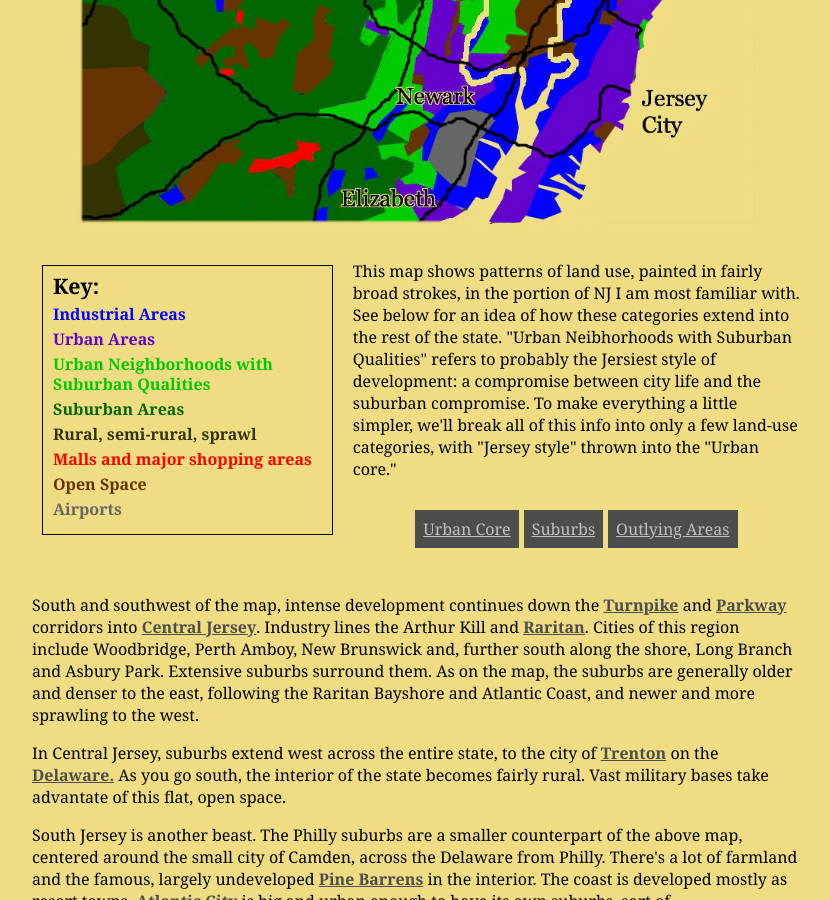
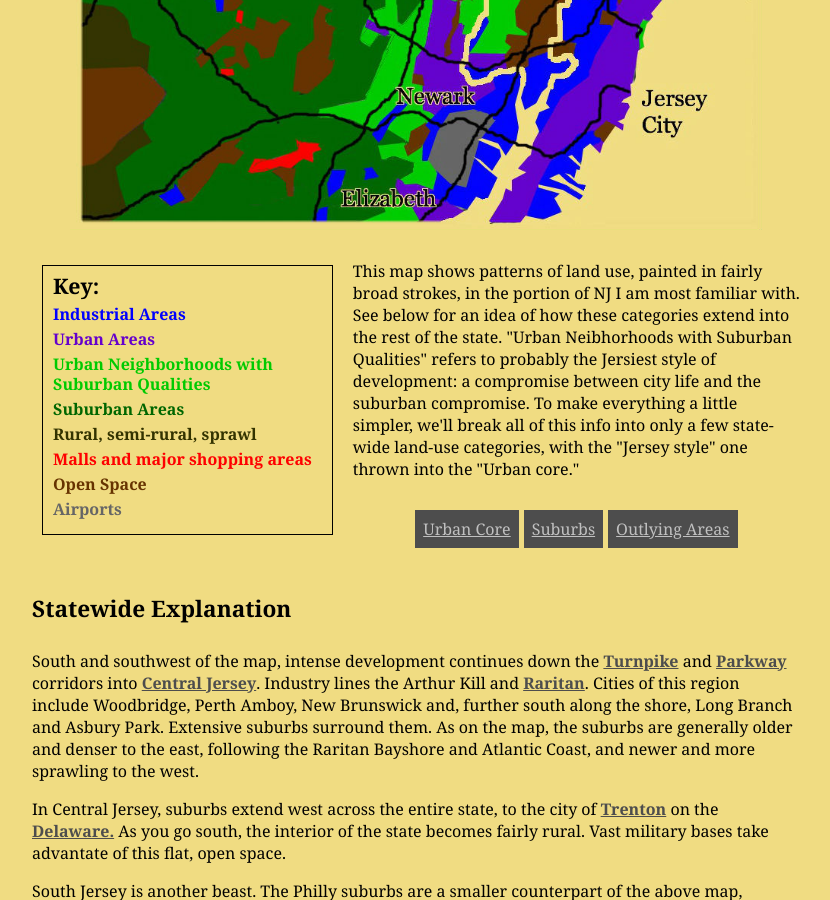
Before and after one commit to jonfried/oakafee.github.io, a Jekyll site: the page built from land-use.html, in a window 1280 px wide and 900 px high, scrolled down 613 px. Shown: the whole window, without its empty margins (224-1054 px from the left). Built offline with Jekyll 4.4.1, drawn with Linux system fonts in a browser that asks for light colours.

Commit message:
Update land-use.html

```diff
--- a/land-use.html
+++ b/land-use.html
@@ -26,7 +26,7 @@ tags: land-use
 </div>
 
 <div class="map-description">
-  <p>This map shows patterns of land use, painted in fairly broad strokes, in the portion of NJ I am most familiar with. See below for an idea of how these categories extend into the rest of the state. "Urban Neibhorhoods with Suburban Qualities" refers to probably the Jersiest style of development: a compromise between city life and the suburban compromise. To make everything a little simpler, we'll break all of this info into only a few land-use categories, with "Jersey style" thrown into the "Urban core."  </p>
+  <p>This map shows patterns of land use, painted in fairly broad strokes, in the portion of NJ I am most familiar with. See below for an idea of how these categories extend into the rest of the state. "Urban Neibhorhoods with Suburban Qualities" refers to probably the Jersiest style of development: a compromise between city life and the suburban compromise. To make everything a little simpler, we'll break all of this info into only a few state-wide land-use categories, with the "Jersey style" one thrown into the "Urban core."  </p>
 
   <div class="table-container">
   <table class="index">
@@ -40,6 +40,8 @@ tags: land-use
 </div>
 
 <div style="clear:both;"></div>
+
+<h2>Statewide Explanation</h2>
 
 <p>South and southwest of the map, intense development continues down the <a href="articles/turnpike.html">Turnpike</a> and <a href="articles/parkway.html">Parkway</a> corridors into <a href="articles/central-jersey">Central Jersey</a>. Industry lines the Arthur Kill and <a href="articles/raritan-river">Raritan</a>. Cities of this region include Woodbridge, Perth Amboy, New Brunswick and, further south along the shore, Long Branch and Asbury Park. Extensive suburbs surround them. As on the map, the suburbs are generally older and denser to the east, following the Raritan Bayshore and Atlantic Coast, and newer and more sprawling to the west. </p>
 
```
